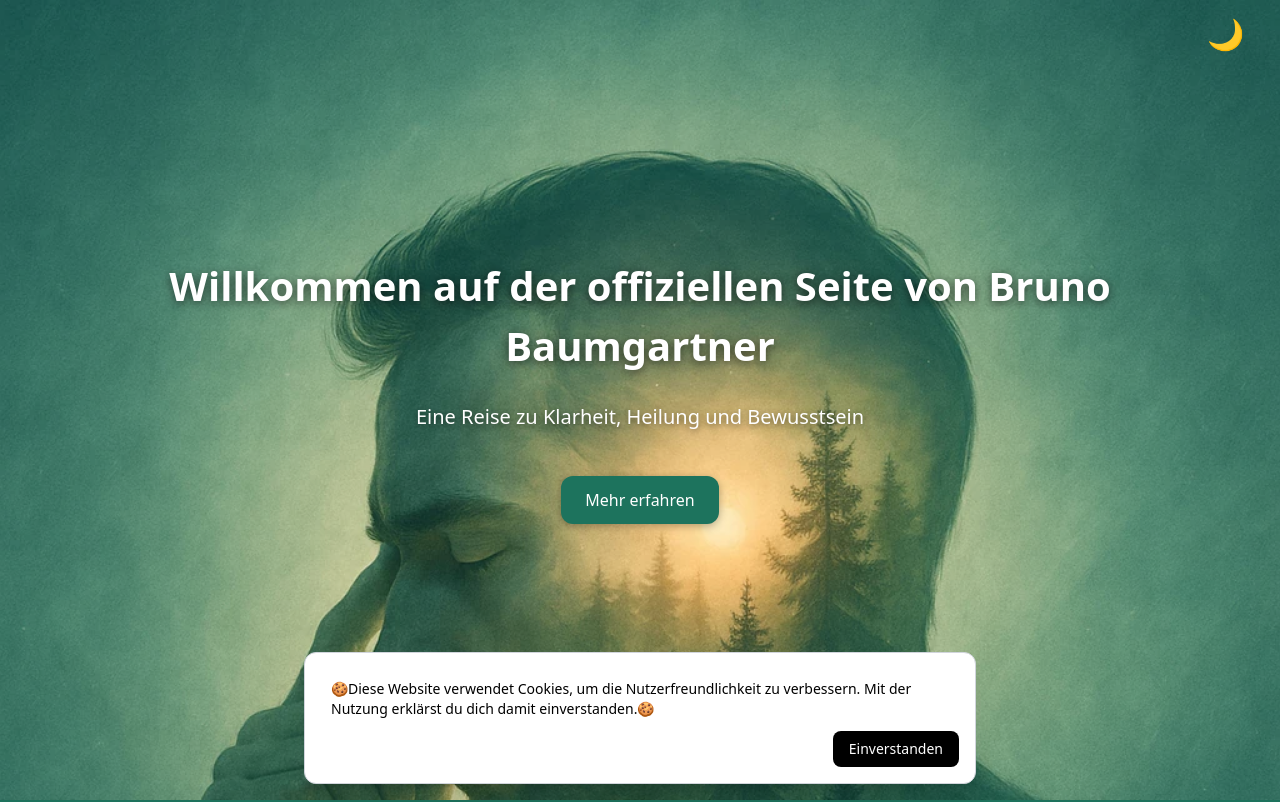
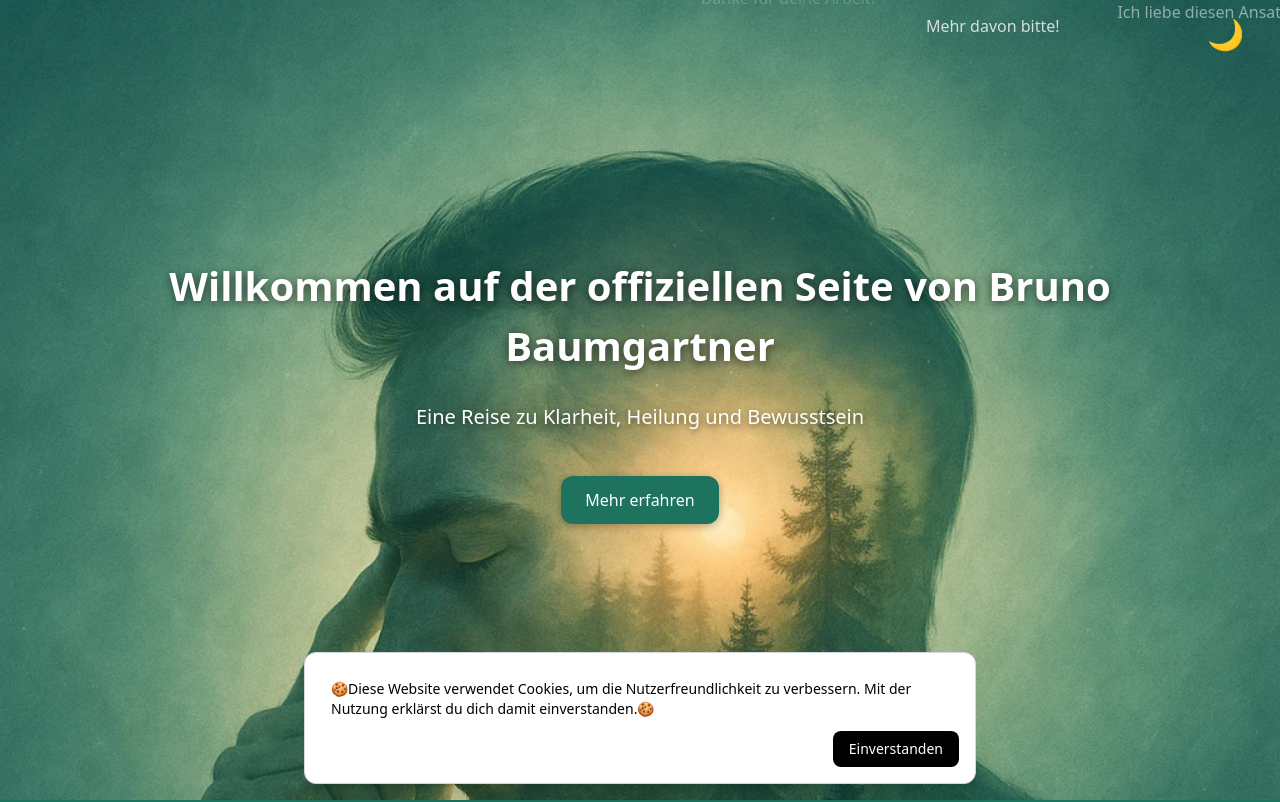
Before and after one commit to BrunoBaumgartner78/brainbloom, a Next.js app: page / in a window 1280 px wide. Shown: the top 802 px of the page. Built offline with nearby package versions, Linux system fonts and the light colour scheme.

Commit message:
erster kommit seit fertigstellung update

```diff
--- a/src/components/HeroBanner.jsx
+++ b/src/components/HeroBanner.jsx
@@ -1,10 +1,49 @@
-// src/components/HeroFull.jsx
+"use client"
 
+import { useEffect, useState } from "react";
 import Image from "next/image";
 import Link from "next/link";
 import styles from "../styles/HeroFull.module.css";
 
+const commentsList = [
+  "Toller Inhalt!",
+  "Inspirierend!",
+  "Danke für deine Arbeit!",
+  "Sehr bewegend!",
+  "Ich liebe diesen Ansatz.",
+  "Mehr davon bitte!",
+];
+
+function getRandomComment() {
+  const index = Math.floor(Math.random() * commentsList.length);
+  return commentsList[index];
+}
+
+function getRandomX() {
+  return Math.random() * 90 + 5; // zwischen 5% und 95%
+}
+
 export default function HeroFull() {
+  const [comments, setComments] = useState([]);
+
+  useEffect(() => {
+    const interval = setInterval(() => {
+      const newComment = {
+        id: Date.now(),
+        text: getRandomComment(),
+        x: getRandomX(),
+      };
+      setComments(prev => [...prev, newComment]);
+
+      // Kommentare nach einer Weile entfernen
+      setTimeout(() => {
+        setComments(prev => prev.filter(c => c.id !== newComment.id));
+      }, 5000);
+    }, 1500); // alle 1.5s ein neuer Kommentar
+
+    return () => clearInterval(interval);
+  }, []);
+
   return (
     <section className={styles.heroSection}>
       <Image
@@ -16,6 +55,20 @@ export default function HeroFull() {
         priority
       />
       <div className={styles.overlay} />
+
+      {/* Kommentar-Schauer */}
+      <div className={styles.commentShower}>
+        {comments.map(comment => (
+          <div
+            key={comment.id}
+            className={styles.comment}
+            style={{ left: `${comment.x}%` }}
+          >
+            {comment.text}
+          </div>
+        ))}
+      </div>
+
       <div className={styles.content}>
         <h1 className={styles.title}>
           Willkommen auf der offiziellen Seite von Bruno Baumgartner
@@ -24,9 +77,7 @@ export default function HeroFull() {
           Eine Reise zu Klarheit, Heilung und Bewusstsein
         </p>
         <Link href="/blog">
-          <button className={styles.button}>
-            Mehr erfahren
-          </button>
+          <button className={styles.button}>Mehr erfahren</button>
         </Link>
       </div>
     </section>
--- a/src/styles/HeroFull.module.css
+++ b/src/styles/HeroFull.module.css
@@ -61,3 +61,34 @@
     background-color: wheat;
     color: #000;
   }
+
+
+.commentShower {
+  position: absolute;
+  top: 0;
+  left: 0;
+  width: 100%;
+  height: 100%;
+  pointer-events: none;
+  overflow: hidden;
+  z-index: 3;
+}
+
+.comment {
+  position: absolute;
+  white-space: nowrap;
+  font-size: 1rem;
+  color: white;
+  animation: floatDown 5s linear forwards;
+}
+
+@keyframes floatDown {
+  from {
+    transform: translateY(-100%);
+    opacity: 0;
+  }
+  to {
+    transform: translateY(100%);
+    opacity: 1;
+  }
+}
```
